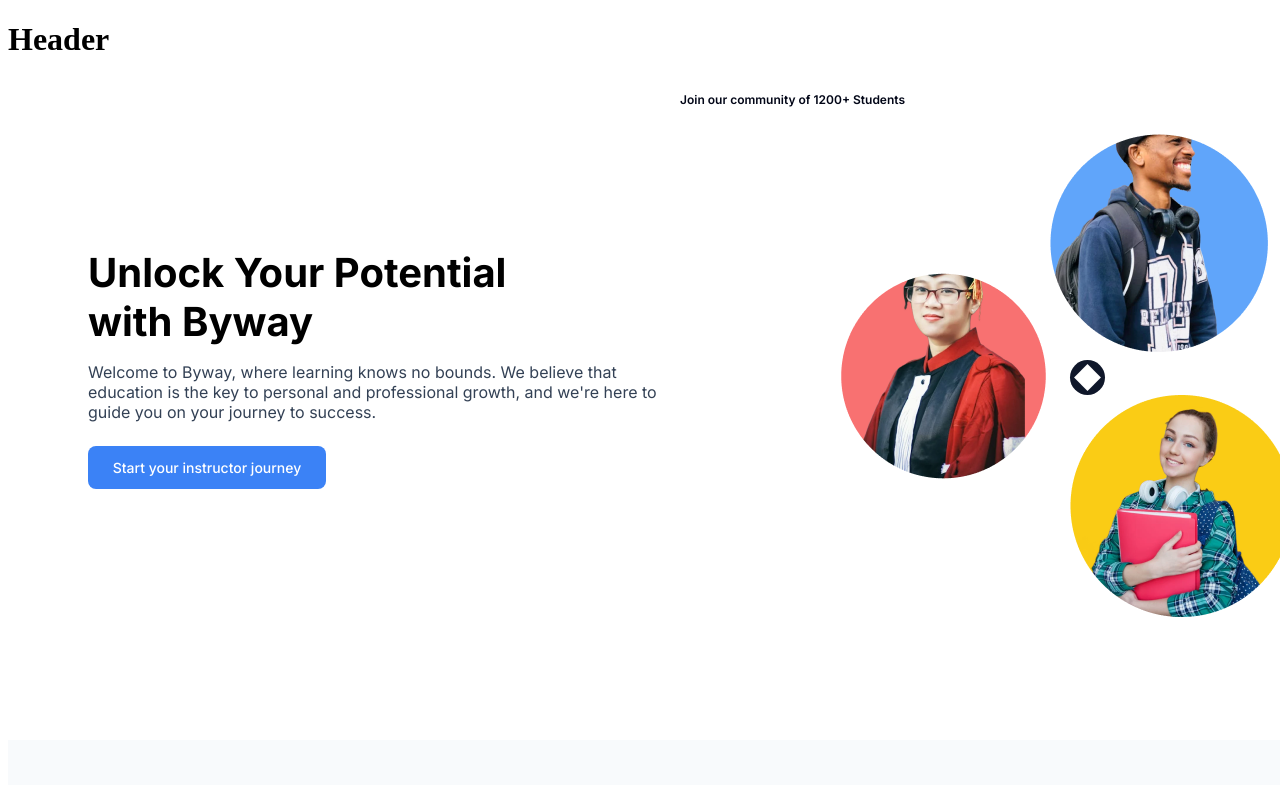
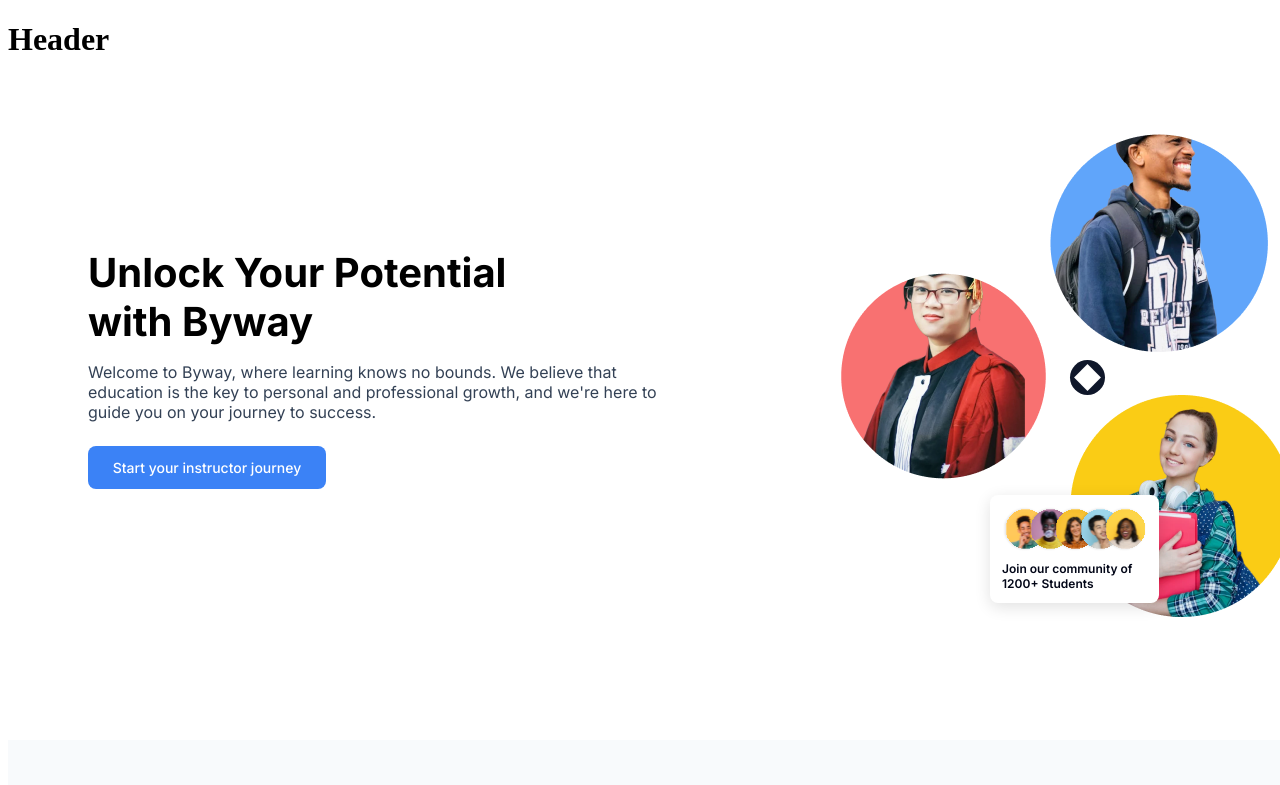
Before and after one commit to Devora-Digital/SkillBoost-Frontend, a Next.js app in the folder skillboost-frontend/: page / in a window 1280 px wide. Shown: the top 785 px of the page. Built offline with nearby package versions, Linux system fonts and the light colour scheme.

Commit message:
Edited position of students community banner

```diff
--- a/skillboost-frontend/src/app/page.module.scss
+++ b/skillboost-frontend/src/app/page.module.scss
@@ -99,11 +99,28 @@
     transform-origin: center;
 }
 
+.students_community_banner {
+    display: flex;
+    flex-direction: column;
+    justify-content: center;
+    border-radius: 8px;
+    box-shadow: 0px 4px 16px 0px #0000001F;
+    background: #FFF;
+    padding: 12px;
+    /**/
+    position: absolute;
+    top: 495px;
+    left: 990px;
+    z-index: 20;
+}
+
 .students_community_text {
     font-family: 'Inter', sans-serif;
     font-size: 12px;
     font-weight: 600;
     color: #020617;
+    width: 143px;
+    margin: 10px 0px 0px 0px;
 }
 
 /*Statistic block*/
--- a/skillboost-frontend/src/app/page.tsx
+++ b/skillboost-frontend/src/app/page.tsx
@@ -9,12 +9,10 @@ import { LucideAtom } from "lucide-react";
 import { LucideChevronLeft } from "lucide-react";
 import { LucideChevronRight } from "lucide-react";
 import { LucideArrowRight } from "lucide-react";
-// import BannerImageFirst from "../../public/Homepage/Banner_Image_01.png"
-// import BannerImageSecond from "../../public/Homepage/Banner_Image_02.png"
-// import BannerImageThird from "../../public/Homepage/Banner_Image_03.png"
 import BannerImageFirst from "../../public/Homepage/BannerCircleRed.png"
 import BannerImageSecond from "../../public/Homepage/BannerCircleBlue.png"
 import BannerImageThird from "../../public/Homepage/BannerCircleYellow.png"
+import StudentsCommunityAvatars from "../../public/Homepage/Students_community_avatars.svg"
 import TopCoursesImage from "../../public/Homepage/TopCoursesImage_01.jpeg"
 import TopInstructorsImage from "../../public/Homepage/InstructorImage_01.png"
 import OfferImageFirst from "../../public/Homepage/Offer_image_01.png"
@@ -44,6 +42,7 @@ export default function Home() {
                     <div className={styles.banner_center_circle_square}></div>
                 </div>
                 <div className={styles.students_community_banner}>
+                    <Image className={styles.students_community_banner_avatars} src={StudentsCommunityAvatars} alt="Students community avatars" />
                     <p className={styles.students_community_text}>Join our community of 1200+ Students</p>
                 </div>
                 <Image className={styles.banner_image_first} src={BannerImageFirst} alt="Banner Image 01"/>
```
